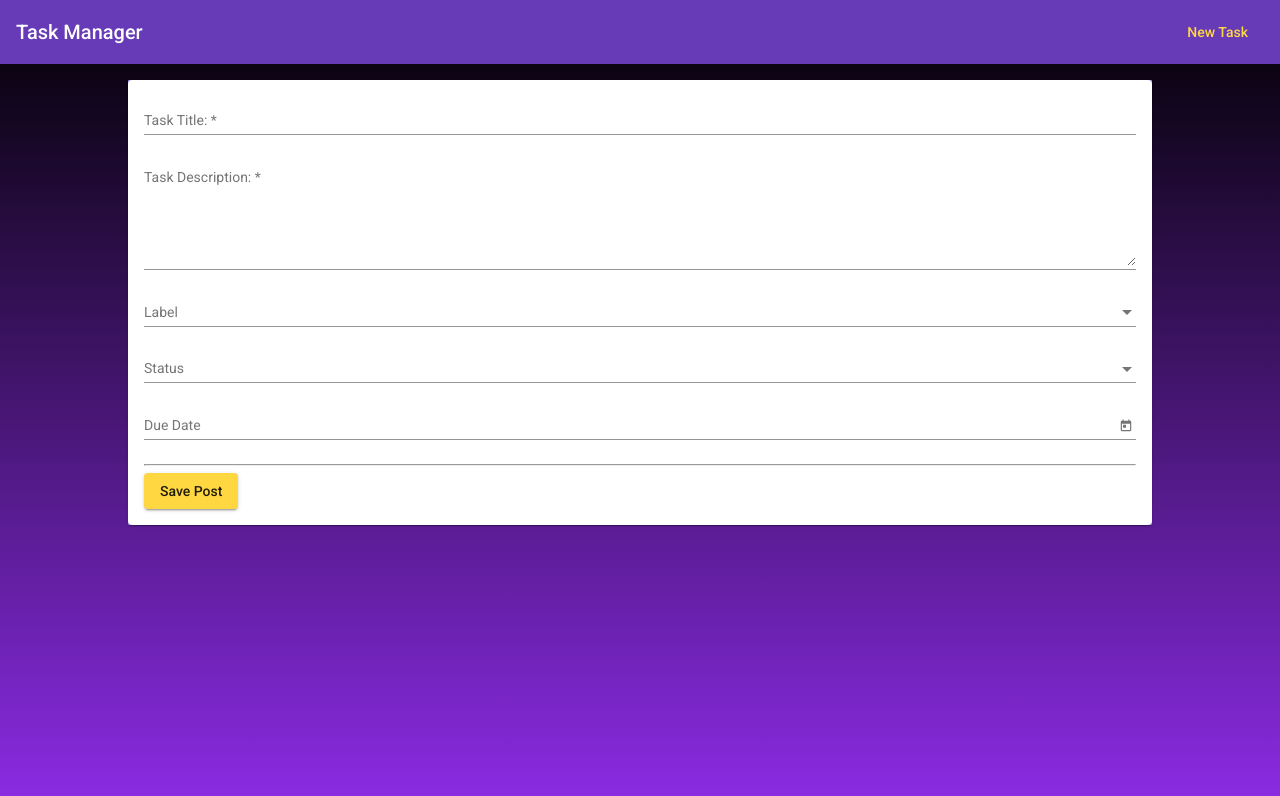
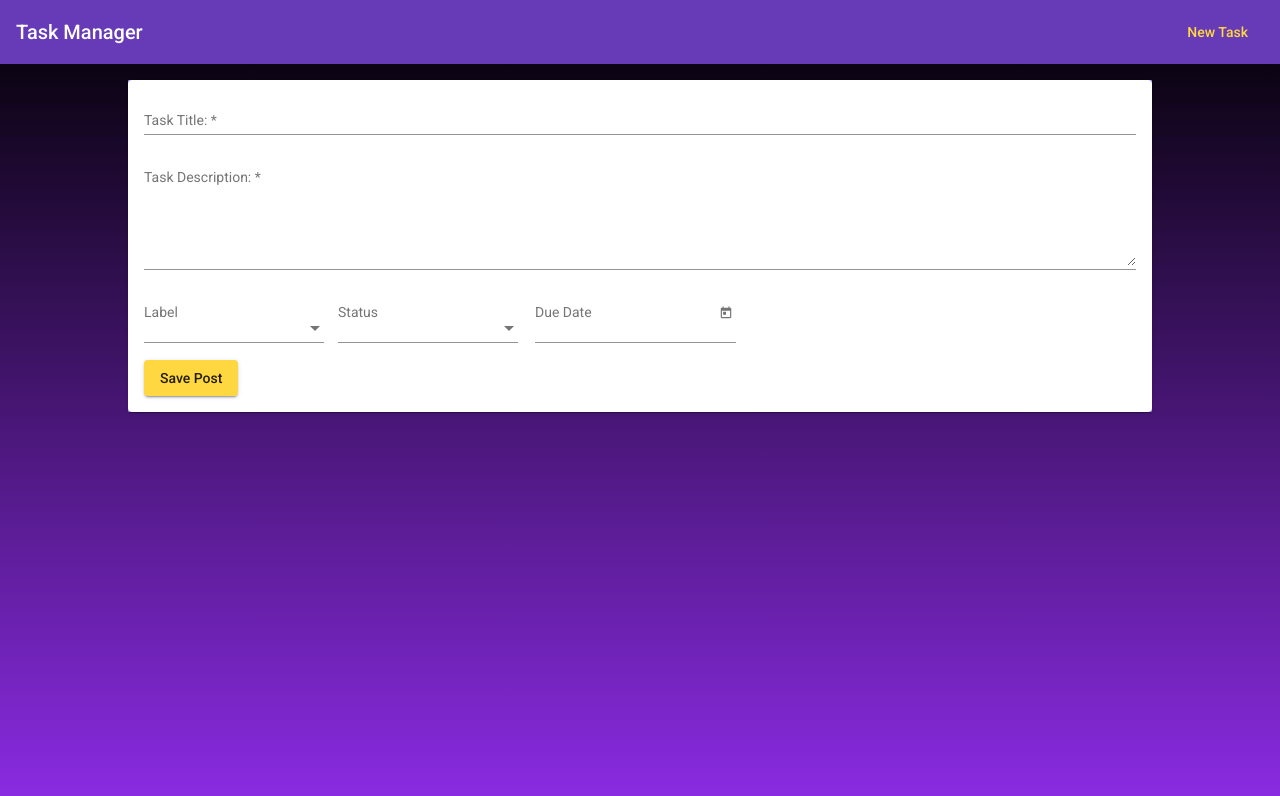
Before and after one commit to rakshaa2000/task-manager, an Angular app: page /create in a window 1280 px wide. Shown: the top 796 px of the page. Built offline with nearby package versions, Linux system fonts and the light colour scheme.

Commit message:
CSS edits

```diff
--- a/src/app/posts/post-create/post-create.component.css
+++ b/src/app/posts/post-create/post-create.component.css
@@ -1,3 +1,6 @@
+.in{
+  display: inline-flex;
+}
 mat-form-field,
 textarea{
   width: 100%;
--- a/src/app/posts/post-create/post-create.component.html
+++ b/src/app/posts/post-create/post-create.component.html
@@ -11,9 +11,10 @@
       <mat-error *ngIf="content.invalid">Please enter a valid Content</mat-error>
     </mat-form-field>
 
-
-    <mat-form-field>
+    <div class="in">
+    <mat-form-field class="in">
       <mat-label>Label</mat-label>
+      <br>
       <mat-select name="label" [ngModel]="post?.label">
           <mat-option value="personal">Personal</mat-option>
           <mat-option value="work">Work</mat-option>
@@ -22,10 +23,11 @@
       </mat-select>
       <!-- <p>You selected: {{selected}}</p> -->
     </mat-form-field>
-
-    <mat-form-field>
+    &nbsp;&nbsp;&nbsp;&nbsp;
+    <mat-form-field class="in">
       <mat-label>Status</mat-label>
-      <mat-select name="completed" [ngModel]="post?.completed">
+      <br>
+      <mat-select name="completed" [ngModel]="post?.completed" >
           <mat-option value="New">New</mat-option>
           <mat-option value="In-progress">In Progress</mat-option>
           <mat-option value="Completed">Completed</mat-option>
@@ -33,16 +35,15 @@
       </mat-select>
       <!-- <p>You selected: {{selected}}</p> -->
     </mat-form-field>
-
-    <mat-form-field>
+    &nbsp;&nbsp;&nbsp;&nbsp;&nbsp;
+    <mat-form-field class="in">
       <mat-label>Due Date</mat-label>
       <input matInput [min]="minDate"[matDatepicker]="picker" [ngModel]="post?.duedate" name="picker">
       <mat-datepicker-toggle matSuffix [for]="picker"></mat-datepicker-toggle>
       <mat-datepicker #picker></mat-datepicker>
     </mat-form-field>
-
-    <hr>
-
+  </div>
+    <br>
     <button mat-raised-button color="accent" type="submit">Save Post</button>
 
   </form>
```
